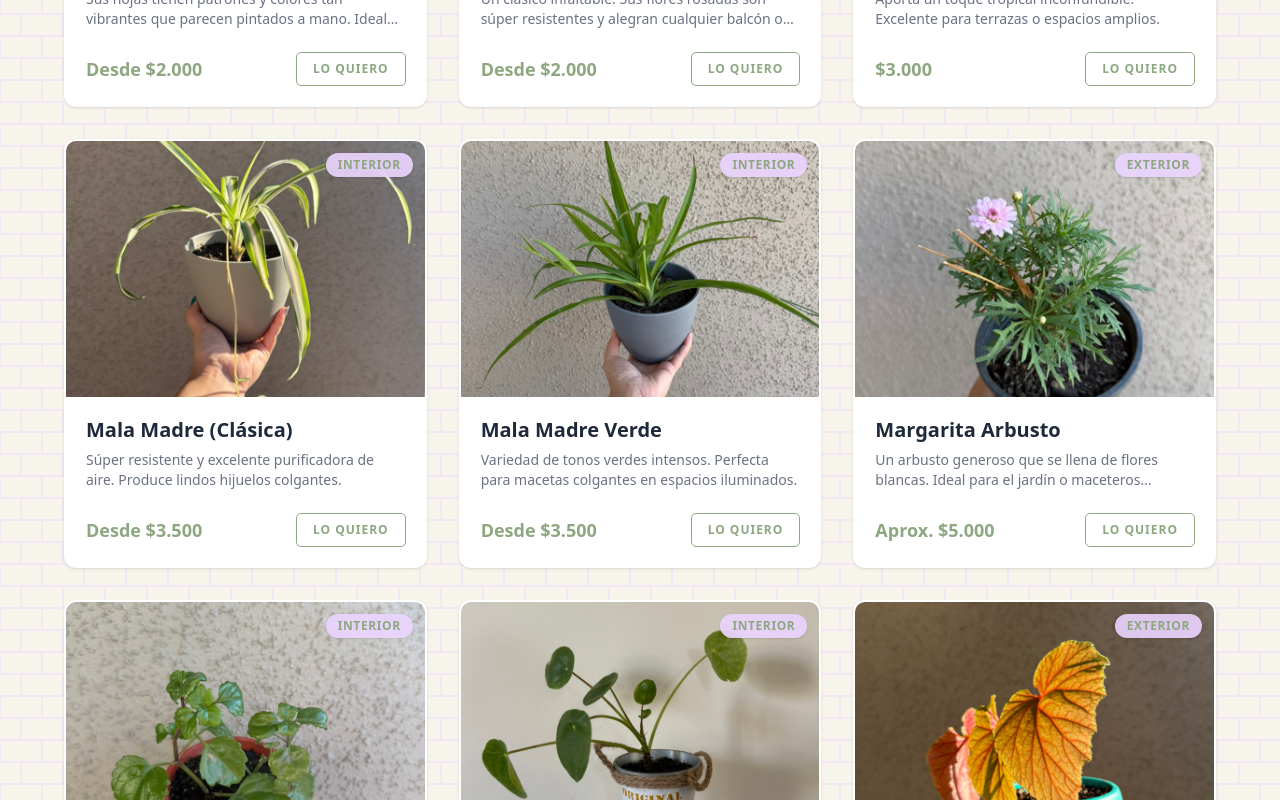
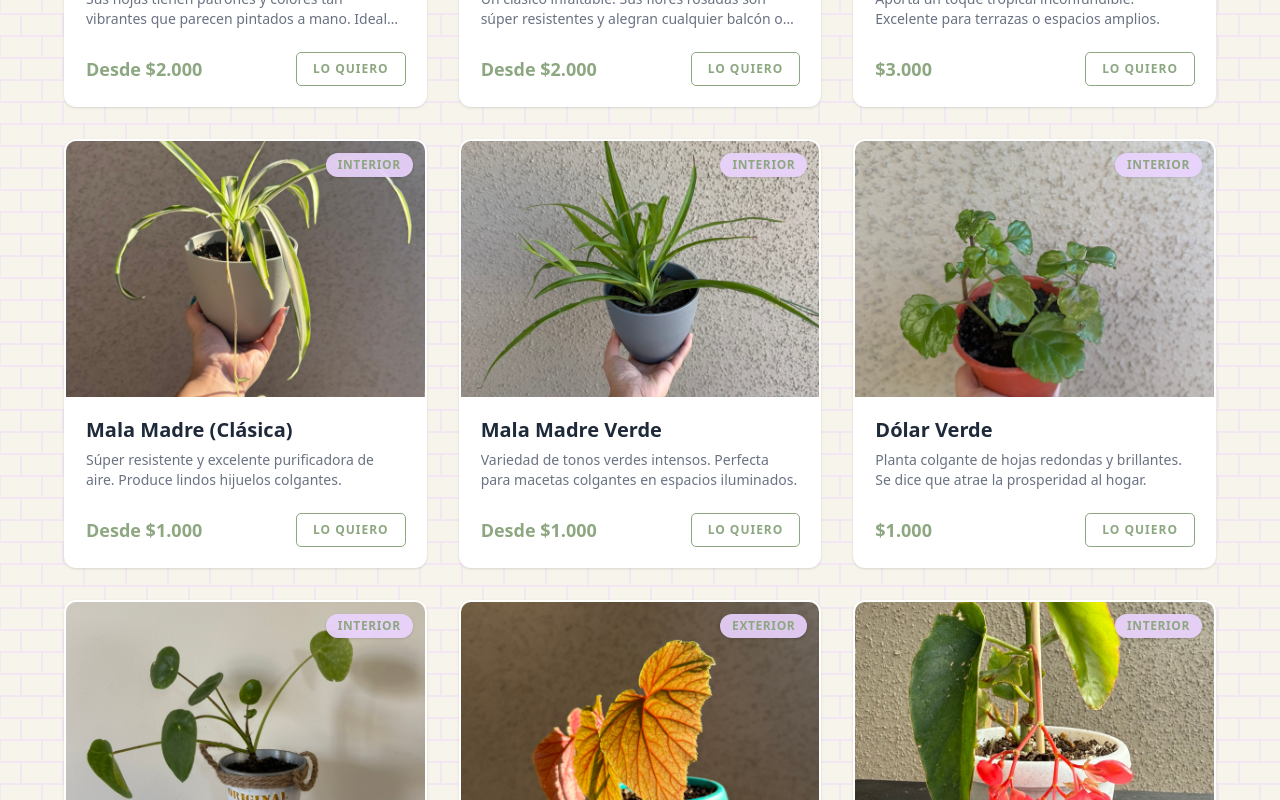
Before and after one commit to karlacabanas01/milokira-catalogo, a Next.js app: page / in a window 1280 px wide. Shown: the part 800-1600 px from the top of the page. Built offline with nearby package versions, Linux system fonts and the light colour scheme.

Commit message:
fix inventario

```diff
--- a/app/data/inventario.js
+++ b/app/data/inventario.js
@@ -35,7 +35,7 @@ export const plantasMilokira = [
     descripcion:
       "Súper resistente y excelente purificadora de aire. Produce lindos hijuelos colgantes.",
     categoria: "INTERIOR",
-    precio: { valor: 3500, tipo: "desde" },
+    precio: { valor: 1000, tipo: "desde" },
     imagenUrl: "/img/malamadre.jpeg",
   },
   {
@@ -44,18 +44,18 @@ export const plantasMilokira = [
     descripcion:
       "Variedad de tonos verdes intensos. Perfecta para macetas colgantes en espacios iluminados.",
     categoria: "INTERIOR",
-    precio: { valor: 3500, tipo: "desde" },
+    precio: { valor: 1000, tipo: "desde" },
     imagenUrl: "/img/malamadre-verde.jpeg",
   },
-  {
-    id: 6,
-    nombre: "Margarita Arbusto",
-    descripcion:
-      "Un arbusto generoso que se llena de flores blancas. Ideal para el jardín o maceteros grandes al sol.",
-    categoria: "EXTERIOR",
-    precio: { valor: 5000, tipo: "aprox" },
-    imagenUrl: "/img/Margarita.jpeg",
-  },
+  // {
+  //   id: 6,
+  //   nombre: "Margarita Arbusto",
+  //   descripcion:
+  //     "Un arbusto generoso que se llena de flores blancas. Ideal para el jardín o maceteros grandes al sol.",
+  //   categoria: "EXTERIOR",
+  //   precio: { valor: 5000, tipo: "aprox" },
+  //   imagenUrl: "/img/Margarita.jpeg",
+  // },
   {
     id: 7,
     nombre: "Dólar Verde",
@@ -71,7 +71,7 @@ export const plantasMilokira = [
     descripcion:
       "De hojas gruesas y brillantes. Súper amigable para interiores con luz indirecta moderada.",
     categoria: "INTERIOR",
-    precio: { valor: 4000, tipo: "fijo" },
+    precio: { valor: 2000, tipo: "Desde" },
     imagenUrl: "/img/cucharita.jpeg",
   },
   {
@@ -80,7 +80,7 @@ export const plantasMilokira = [
     descripcion:
       "Variedad muy resistente que regala una floración preciosa y abundante.",
     categoria: "EXTERIOR",
-    precio: { valor: 4500, tipo: "fijo" },
+    precio: { valor: 4000, tipo: "fijo" },
     imagenUrl: "/img/begonia-hardy.jpeg",
   },
   {
@@ -89,7 +89,7 @@ export const plantasMilokira = [
     descripcion:
       "Hojas asimétricas con puntitos plateados y hermosas caídas de flores. Un espectáculo visual.",
     categoria: "INTERIOR",
-    precio: { valor: 6000, tipo: "fijo" },
+    precio: { valor: 4000, tipo: "fijo" },
     imagenUrl: "/img/begonia-alas.jpeg",
   },
   {
@@ -98,7 +98,7 @@ export const plantasMilokira = [
     descripcion:
       "La 'planta de hierro'. Es virtualmente indestructible y sobrevive en rincones con poca luz.",
     categoria: "INTERIOR",
-    precio: { valor: 7000, tipo: "fijo" },
+    precio: { valor: 2000, tipo: "Desde" },
     imagenUrl: "/img/Aspidistra.jpeg",
   },
   {
@@ -174,7 +174,7 @@ export const plantasMilokira = [
     descripcion:
       "Una maravilla botánica. Sus hojas presentan manchas oscuras atigradas que la hacen única.",
     categoria: "SUCULENTAS",
-    precio: { valor: 2000, tipo: "desde" },
+    precio: { valor: 1000, tipo: "desde" },
     imagenUrl: "/img/lirio-leopardo.jpeg",
   },
   {
@@ -210,7 +210,7 @@ export const plantasMilokira = [
     descripcion:
       "Ideal para iniciar tu colección o para regalar prosperidad a tus seres queridos.",
     categoria: "SUCULENTAS",
-    precio: { valor: 2000, tipo: "desde" },
+    precio: { valor: 1000, tipo: "desde" },
     imagenUrl: "/img/jade-pequeno.jpeg",
   },
   {
@@ -301,7 +301,7 @@ export const plantasMilokira = [
   },
   {
     id: 33,
-    nombre: "Mix Suculentas",
+    nombre: "Mix Suculentas Rectangular",
     descripcion:
       "Arreglo montado en maceta alargada. Queda espectacular como separador de ambientes o en repisas.",
     categoria: "JARDINES",
```
